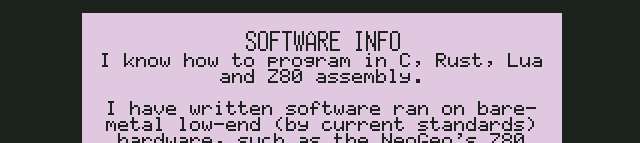
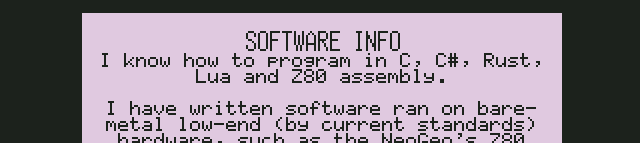
Before and after one commit to stereomimi/stereomimi.github.io, a plain HTML site: page index.html in a window 1280 px wide. Shown: the part 364-507 px from the top of the page, without its empty margins (318-958 px from the left). Drawn offline with Linux system fonts and the light colour scheme.

Commit message:
Update index.html

```diff
--- a/index.html
+++ b/index.html
@@ -29,7 +29,7 @@
         <div class="content_box">
           <h1>Software Info</h1>
           <p>
-            I know how to program in C, Rust, Lua and Z80 assembly.
+            I know how to program in C, C#, Rust, Lua and Z80 assembly.
           </p>
           <p>
             I have written software ran on bare-metal low-end (by current standards) hardware, such as the NeoGeo's Z80 audio CPU.
```
